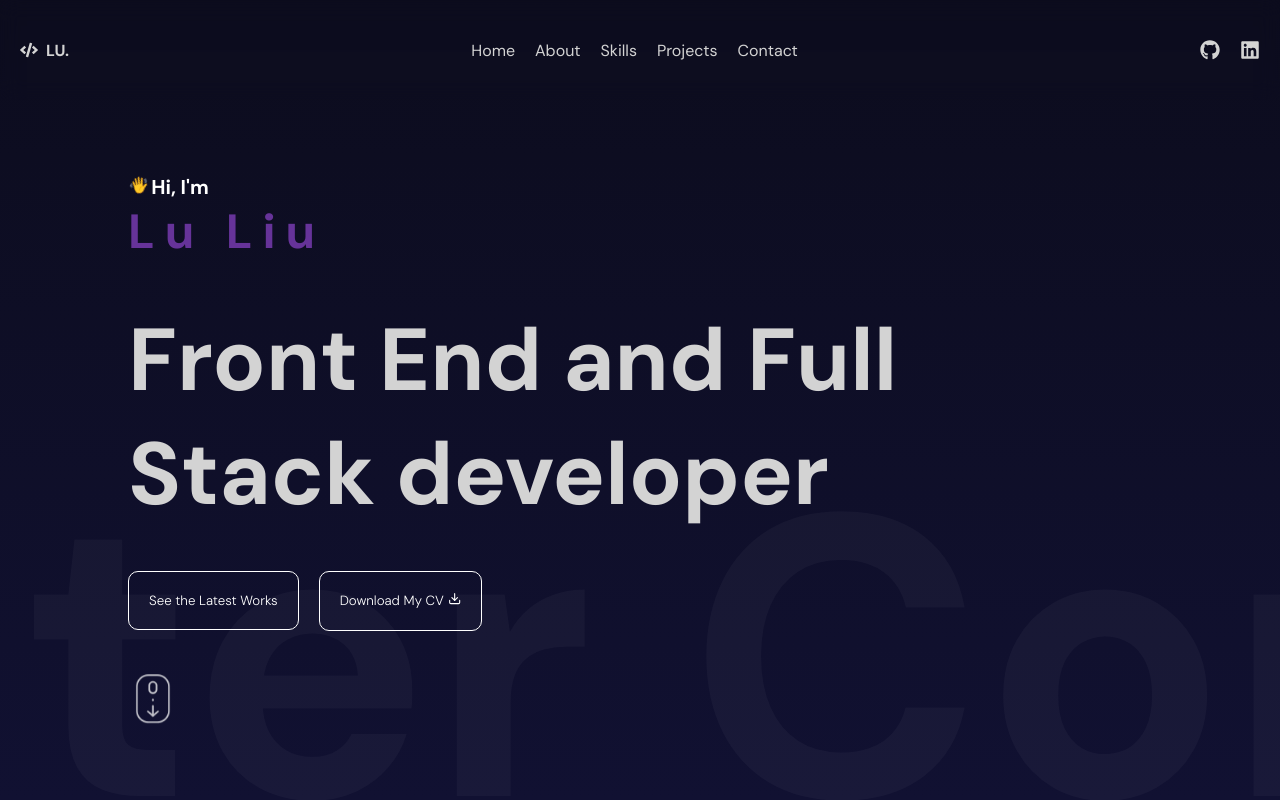
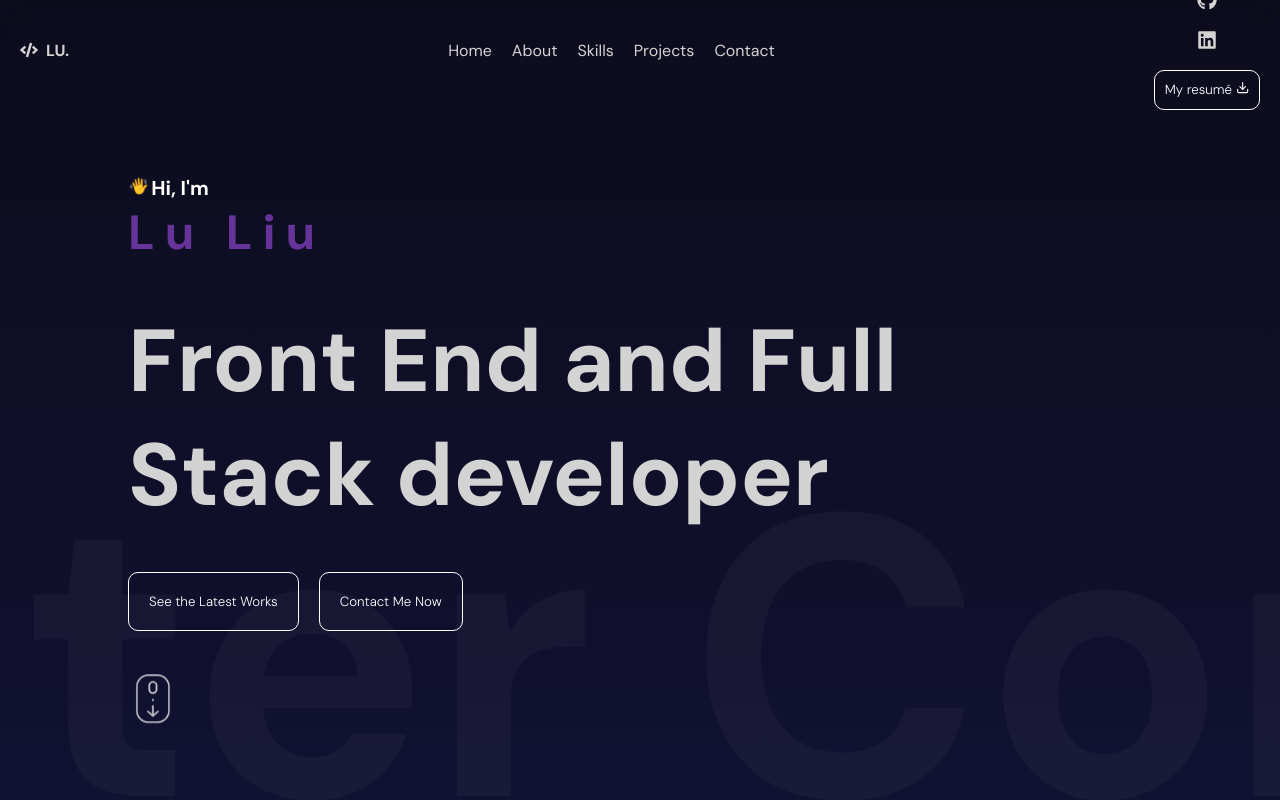
Before and after one commit to LULIU-9/portfolio, a React (Vite) app: page / in a window 1280 px wide. Shown: the top 800 px of the page. Built offline with nearby package versions, Linux system fonts and the light colour scheme.

Commit message:
style: fix styles

```diff
--- a/src/components/contact/Contact.jsx
+++ b/src/components/contact/Contact.jsx
@@ -58,13 +58,13 @@ const Contact = () => {
       id="contact"
     >
       <motion.div className="textContainer" variants={variants}>
-        <motion.h1 variants={variants}>✉️ Let&apos;s talk!</motion.h1>
+        <motion.h1 variants={variants}>Let&apos;s talk!</motion.h1>
         <motion.div className="item" variants={variants}>
-          <h2>Mail</h2>
+          <h2>Email</h2>
           <span>lu.liu4work@gmail.com</span>
         </motion.div>
         <motion.div className="item" variants={variants}>
-          <h2>Address</h2>
+          <h2>Location</h2>
           <span>Brisbane Australia</span>
         </motion.div>
         {/* <motion.div className="item" variants={variants}>
@@ -77,7 +77,7 @@ const Contact = () => {
           className="phoneSvg"
           initial={{ opacity: 1 }}
           whileInView={{ opacity: 0 }}
-          transition={{ delay: 2, duration: 1 }}
+          transition={{ delay: 1, duration: 1 }}
         >
           <svg width="450px" height="450px" viewBox="0 0 32.666 32.666">
             <motion.path
@@ -85,7 +85,7 @@ const Contact = () => {
               fill="none"
               initial={{ pathLength: 0 }}
               animate={isInView && { pathLength: 1 }}
-              transition={{ duration: 2 }}
+              transition={{ duration: 1 }}
               d="M28.189,16.504h-1.666c0-5.437-4.422-9.858-9.856-9.858l-0.001-1.664C23.021,4.979,28.189,10.149,28.189,16.504z
             M16.666,7.856L16.665,9.52c3.853,0,6.983,3.133,6.981,6.983l1.666-0.001C25.312,11.735,21.436,7.856,16.666,7.856z M16.333,0
             C7.326,0,0,7.326,0,16.334c0,9.006,7.326,16.332,16.333,16.332c0.557,0,1.007-0.45,1.007-1.006c0-0.559-0.45-1.01-1.007-1.01
@@ -107,7 +107,7 @@ const Contact = () => {
           onSubmit={sendEmail}
           initial={{ opacity: 0 }}
           whileInView={{ opacity: 1 }}
-          transition={{ delay: 3, duration: 1 }}
+          transition={{ delay: 2, duration: 0.5 }}
         >
           <input type="text" required placeholder="Name" name="name" />
           <input type="email" required placeholder="Email" name="email" />
--- a/src/components/hero/Hero.jsx
+++ b/src/components/hero/Hero.jsx
@@ -39,22 +39,8 @@ const sliderVariants = {
 };
 
 const Hero = () => {
-  const handleDownload = () => {
-    const link = document.createElement("a");
-
-    link.href = "/LuLiu_CV.pdf";
-
-    link.download = "LuLiu_CV.pdf";
-
-    document.body.appendChild(link);
-
-    link.click();
-
-    document.body.removeChild(link);
-  };
-
   return (
-    <div className="hero" id="hero">
+    <div className="hero" id="home">
       <div className="wrapper">
         <motion.div
           className="textContainer"
@@ -84,9 +70,11 @@ const Hero = () => {
                 See the Latest Works
               </motion.button>
             </a>
-            <motion.button variants={textVariants} onClick={handleDownload}>
-              Download My CV <LuDownload />
-            </motion.button>
+            <a href="#contact">
+              <motion.button variants={textVariants}>
+                Contact Me Now
+              </motion.button>
+            </a>
           </motion.div>
           <a href="#about">
             <motion.img
--- a/src/components/hero/hero.scss
+++ b/src/components/hero/hero.scss
@@ -6,11 +6,10 @@
   background: linear-gradient(180deg, #0c0c1d, #111132);
   position: relative;
 
-
   .wrapper {
     max-width: 1366px;
     height: 100%;
-    margin:auto;
+    margin: auto;
     padding-top: 100px;
     display: flex;
     align-items: center;
@@ -39,8 +38,8 @@
         display: flex;
         flex-direction: column;
 
-        span{
-          color:white;
+        span {
+          color: white;
           font-size: 20px;
           text-align: left;
           letter-spacing: normal;
@@ -51,6 +50,9 @@
       h1 {
         font-size: 88px;
 
+        @include tablet {
+          font-size: 64px;
+        }
         @include mobile {
           font-size: 36px;
         }
@@ -69,9 +71,19 @@
 
           cursor: pointer;
           font-weight: 300;
+
+          &:hover {
+            background-color: white;
+            color: black;
+          }
+
+          &:active {
+            background-color: #ddd;
+            color: #666;
+          }
         }
       }
-      a{
+      a {
         z-index: 1;
 
         img {
@@ -91,21 +103,15 @@
     @include mobile {
       height: 50%;
       width: 100%;
-      top:unset;
-      right:unset;
+      top: unset;
+      right: unset;
       bottom: 5px;
     }
 
-    video{
+    video {
       width: 100%;
       height: 100%;
     }
-
-    // img{
-    //   width: 100%;
-    //   height: 100%;
-    //   object-fit: cover;
-    // }
   }
 
   .slidingTextContainer {
--- a/src/components/navbar/Navbar.jsx
+++ b/src/components/navbar/Navbar.jsx
@@ -4,8 +4,22 @@ import { motion } from "framer-motion";
 import { FaGithub } from "react-icons/fa";
 import { FaLinkedin } from "react-icons/fa";
 import { FaCode } from "react-icons/fa";
+import { LuDownload } from "react-icons/lu";
 
 const Navbar = () => {
+  const handleDownload = () => {
+    const link = document.createElement("a");
+
+    link.href = "/LuLiu_CV.pdf";
+
+    link.download = "LuLiu_CV.pdf";
+
+    document.body.appendChild(link);
+
+    link.click();
+
+    document.body.removeChild(link);
+  };
   return (
     <div className="navbar">
       <Sidebar />
@@ -22,10 +36,10 @@ const Navbar = () => {
           LU.
         </div>
         <div className="nav">
-          <a href="#hero">Home</a>
+          <a href="#home">Home</a>
           <a href="#about">About</a>
           <a href="#skills">Skills</a>
-          <a href="#portfolio">Projects</a>
+          <a href="#projects">Projects</a>
           <a href="#contact">Contact</a>
         </div>
         <div className="social">
@@ -35,6 +49,11 @@ const Navbar = () => {
           <a href="https://www.linkedin.com/in/lu-liu-232983199">
             <FaLinkedin size={20} />
           </a>
+          <a href="#contact">
+            <button onClick={handleDownload}>
+              My resumé <LuDownload />
+            </button>
+          </a>
         </div>
       </motion.div>
     </div>
--- a/src/components/navbar/navbar.scss
+++ b/src/components/navbar/navbar.scss
@@ -58,6 +58,16 @@
         color: white;
         cursor: pointer;
         font-weight: 300;
+
+        &:hover {
+          background-color: white;
+          color: black;
+        }
+
+        &:active {
+          background-color: #ddd;
+          color: #666;
+        }
       }
     }
   }
--- a/src/components/portfolio/Portfolio.jsx
+++ b/src/components/portfolio/Portfolio.jsx
@@ -72,7 +72,7 @@ const Portfolio = () => {
   const ref = useRef();
 
   return (
-    <div className="portfolio" ref={ref} id="portfolio">
+    <div className="portfolio" ref={ref} id="projects">
       <h1>Featured Works</h1>
       {items.map((item) => (
         <Single item={item} key={item.id} />
--- a/src/components/portfolio/portfolio.scss
+++ b/src/components/portfolio/portfolio.scss
@@ -67,10 +67,6 @@
             height: 100%;
             object-fit: cover;
             border-radius: 10px;
-
-            @include mobile {
-              object-fit: contain;
-            }
           }
         }
 
--- a/src/components/sidebar/Sidebar.jsx
+++ b/src/components/sidebar/Sidebar.jsx
@@ -3,6 +3,12 @@ import { motion } from "framer-motion";
 import Links from "./links/Links";
 import "./sidebar.scss";
 import ToggleButton from "./toggleButton/ToggleButton";
+import {
+  FaGithub,
+  FaGithubAlt,
+  FaLinkedin,
+  FaLinkedinIn,
+} from "react-icons/fa";
 
 const variants = {
   open: {
--- a/src/components/sidebar/links/Links.jsx
+++ b/src/components/sidebar/links/Links.jsx
@@ -1,4 +1,7 @@
 import { motion } from "framer-motion";
+import { FaGithubAlt, FaLinkedinIn } from "react-icons/fa";
+import { LuDownload, LuDownloadCloud } from "react-icons/lu";
+import "./links.scss";
 
 const variants = {
   open: {
@@ -31,7 +34,7 @@ const Links = () => {
     <motion.div className="links" variants={variants}>
       {items.map((item) => (
         <motion.a
-          href={`#${item}`}
+          href={`#${item.toLocaleLowerCase()}`}
           key={item}
           variants={itemVariants}
           whileHover={{ scale: 1.1 }}
@@ -40,6 +43,19 @@ const Links = () => {
           {item}
         </motion.a>
       ))}
+      <div className="social">
+        <div className="wrap">
+          <a href="https://github.com/LULIU-9">
+            <FaGithubAlt size={20} />
+          </a>
+          <a href="https://www.linkedin.com/in/lu-liu-232983199">
+            <FaLinkedinIn size={20} />
+          </a>
+        </div>
+        <a href="#contact">
+          My resumé <LuDownloadCloud />
+        </a>
+      </div>
     </motion.div>
   );
 };
--- /dev/null
+++ b/src/components/sidebar/links/links.scss
@@ -0,0 +1,11 @@
+.social {
+  display: flex;
+  flex-direction: column;
+  align-items: center;
+  gap: 10px;
+
+  .wrap {
+    display: flex;
+    gap: 10px;
+  }
+}
```
